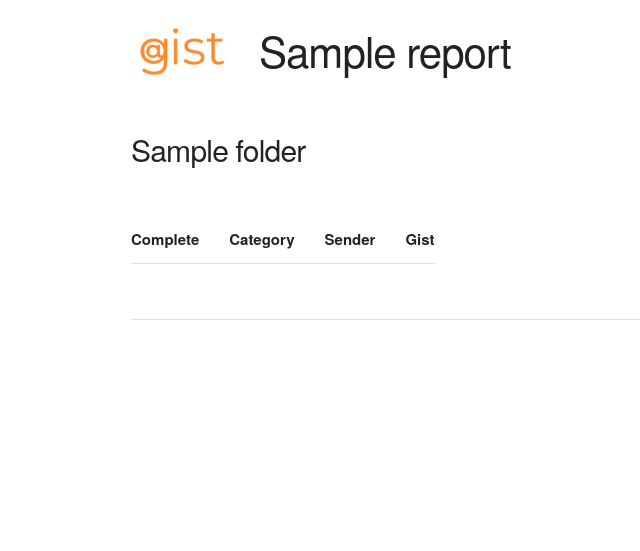
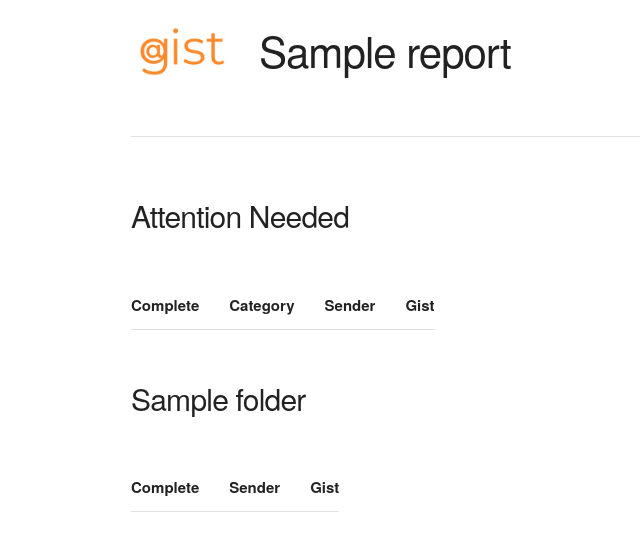
Before and after one commit to murrasource/gist, a Django app: template processor/templates/report.html in a window 1280 px wide. Shown: the top 551 px of the page, without its empty margins (29-669 px from the left). Run offline with Django 4.2, Linux system fonts and the light colour scheme; the template is opened without the code that fills it: most values are stand-ins (such as "Sample title", 1, 10 or a date in 2020); lists and menus that the app fills with data are empty.

Commit message:
Better email formatting

```diff
--- a/processor/templates/report.html
+++ b/processor/templates/report.html
@@ -9,19 +9,55 @@
             th:first-child,td:first-child { padding-left: 0; }
             th:last-child,td:last-child { padding-right: 0; }
         </style>
-        <link rel="stylesheet" href="{% static 'css/normalize.css' %}">
-        <link rel="stylesheet" href="{% static 'css/skeleton.css' %}">
+        <link rel="stylesheet" href="https://gist.email{% static 'css/normalize.css' %}">
+        <link rel="stylesheet" href="https://gist.email{% static 'css/skeleton.css' %}">
     </head>
     <body>
         <div class="section">
             <div class="container">
                 <div class="row">
                     <div class="one column">
-                        <img src="{% static 'img/gist.png' %}" width="100" />
+                        <img src="https://gist.email{% static 'img/gist.png' %}" width="100" />
                     </div>
                     <div class="ten offset-by-one columns">
                         <br>
                         <h2 class="value-multiplier">{{ report.subject }}</h2>
+                    </div>
+                </div>
+                <hr>
+                <br>
+                <div class="row">
+                    <div class="ten columns">
+                        <h4>Attention Needed</h4>
+                        <br>
+                        <table>
+                            <tbody>
+                                <tr>
+                                    <th>Complete</th>
+                                    <th>Category</th>
+                                    <th>Sender</th>
+                                    <th>Gist</th>
+                                </tr>
+                                {% for gist in report.gists.all|dictsort:"complete" %}
+                                    {% if gist.category == folder and not gist.complete %}
+                                    <tr>
+                                        {% if gist.complete %}
+                                        <td>&#x2713;</td>
+                                        {% else %}
+                                        <td></td>
+                                        {% endif %}
+                                        <td>{{ gist.category }}</td>
+                                        <td>{{ gist.sender }}</td>
+                                        <td>
+                                            <a href="{{ gist.email.view|safe }}">
+                                                {{ gist.gist }}
+                                            </a>
+                                        </td>
+                                    </tr>
+                                    {% endif %}
+                                {% endfor %}
+                            </tbody>
+                        </table>
                     </div>
                 </div>
                 {% for folder in folders %}
@@ -34,19 +70,17 @@
                                 <tbody>
                                     <tr>
                                         <th>Complete</th>
-                                        <th>Category</th>
                                         <th>Sender</th>
                                         <th>Gist</th>
                                     </tr>
                                     {% for gist in report.gists.all|dictsort:"complete" %}
-                                        {% if gist.category == folder %}
+                                        {% if gist.category == folder and gist.complete %}
                                         <tr>
                                             {% if gist.complete %}
                                             <td>&#x2713;</td>
                                             {% else %}
                                             <td></td>
                                             {% endif %}
-                                            <td>{{ gist.category }}</td>
                                             <td>{{ gist.sender }}</td>
                                             <td>
                                                 <a href="{{ gist.email.view|safe }}">
@@ -60,7 +94,6 @@
                             </table>
                         </div>
                     </div>
-                    <hr>
                 {% endfor %}
             </div>
         </div>
```
